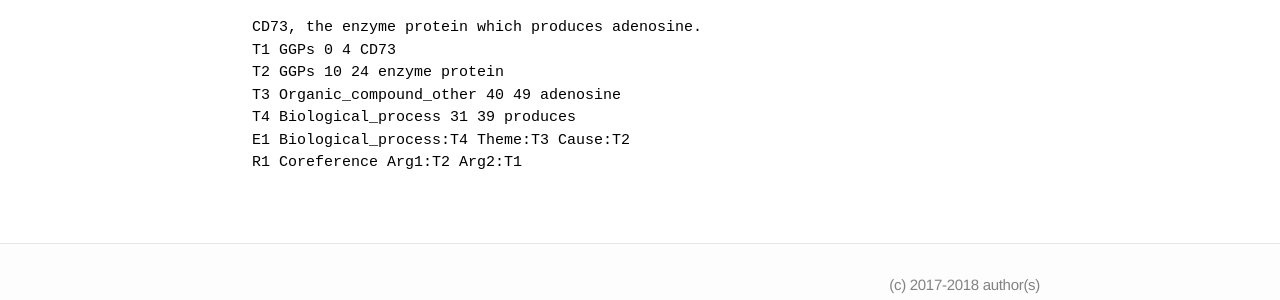
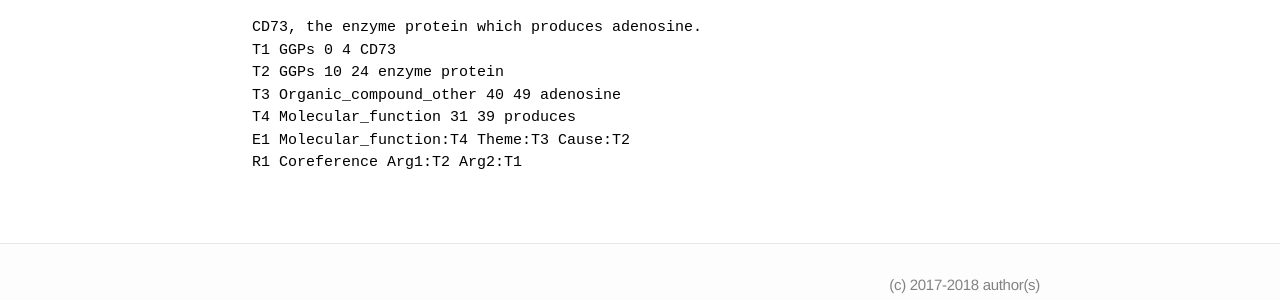
Before and after one commit to ezcatdb/molbiol_lung_corpus-guidelines, a Jekyll site: the page built from _relation/Coreference.md, in a window 1280 px wide. Shown: the part 435-735 px from the top of the page. Built offline with Jekyll 4.4.1, drawn with Linux system fonts in a browser that asks for light colours.

Commit message:
sample sentence corrected in _relation/Coreference.md

```diff
--- a/_relation/Coreference.md
+++ b/_relation/Coreference.md
@@ -16,7 +16,7 @@ CD73, the enzyme protein which produces adenosine.
 T1 GGPs 0 4 CD73
 T2 GGPs 10 24 enzyme protein
 T3 Organic_compound_other 40 49 adenosine
-T4 Biological_process 31 39 produces
-E1 Biological_process:T4 Theme:T3 Cause:T2
+T4 Molecular_function 31 39 produces
+E1 Molecular_function:T4 Theme:T3 Cause:T2
 R1 Coreference Arg1:T2 Arg2:T1
 ~~~
```
